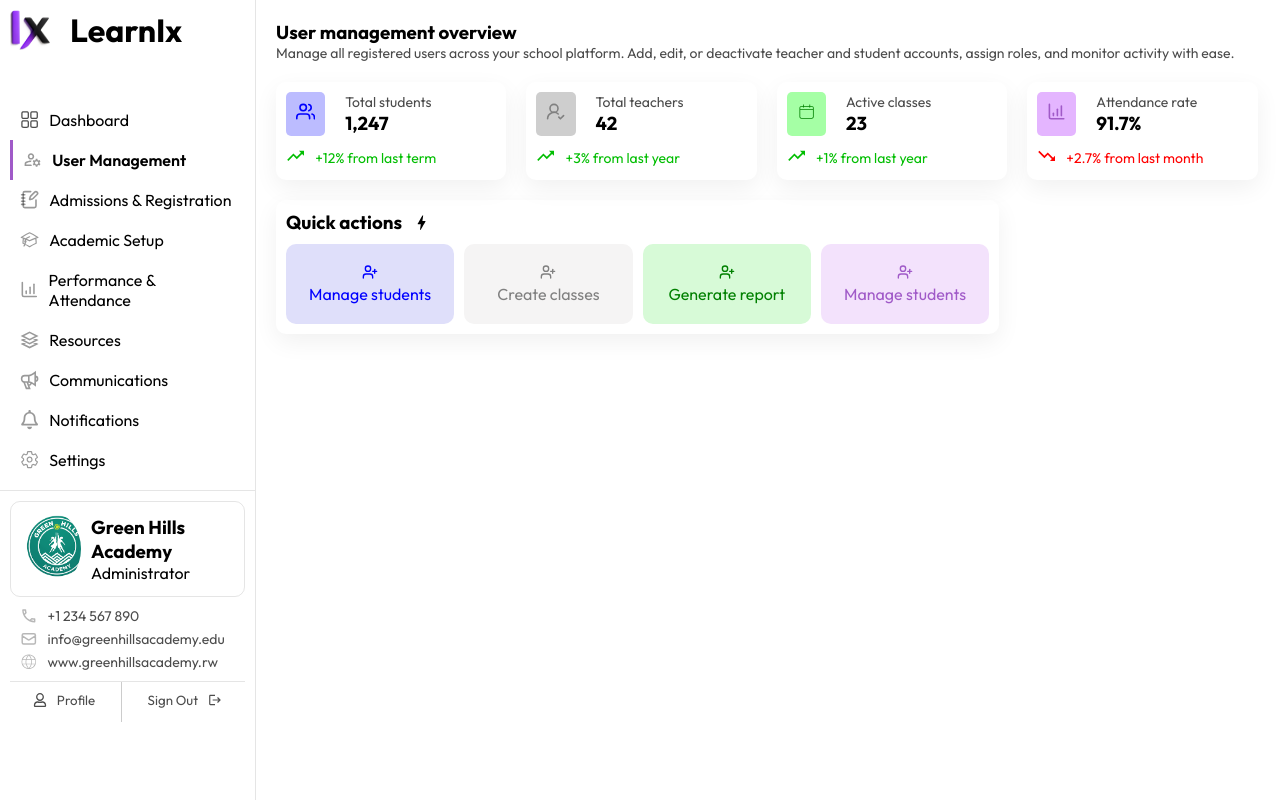
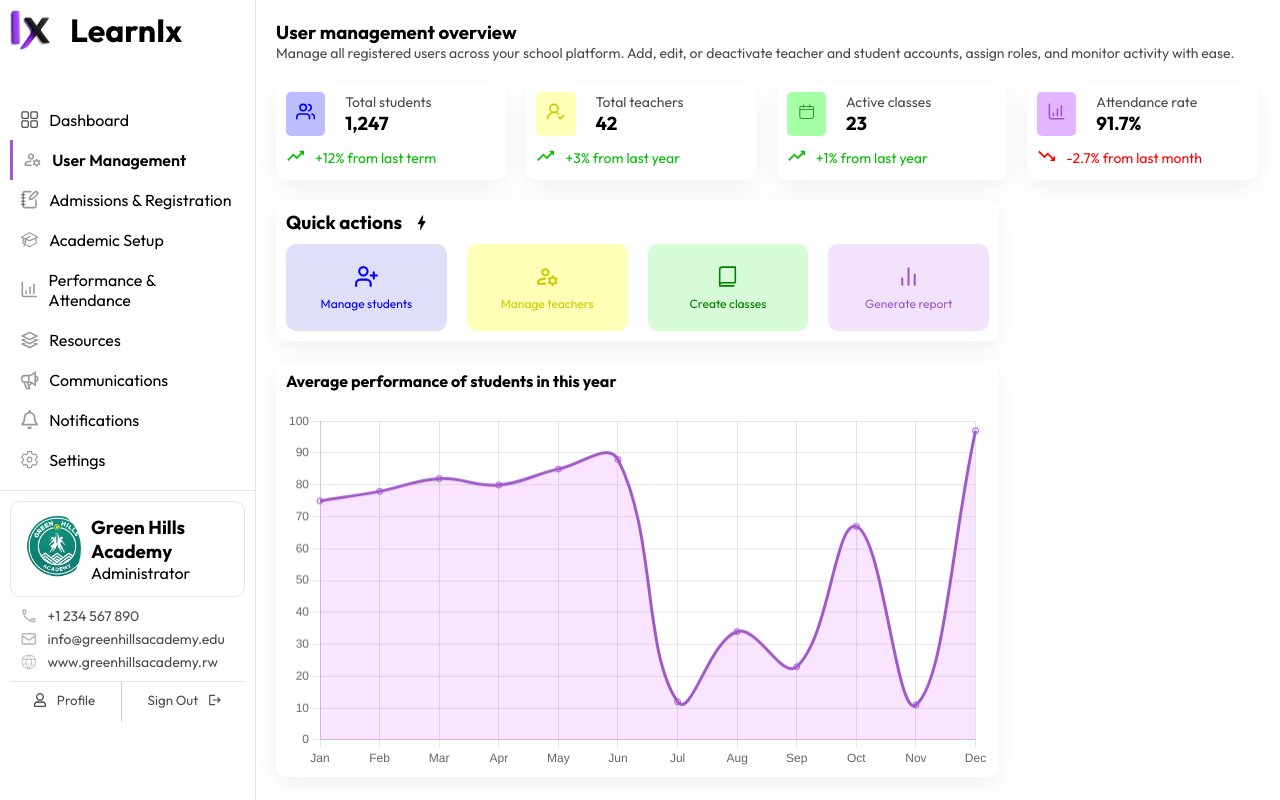
Before and after one commit to RWEMAISINGIZWENorbert/LearnIx, a React (Vite) app: page /admin/user_management in a window 1280 px wide. Shown: the top 800 px of the page. Built offline with nearby package versions, Linux system fonts and the light colour scheme; a web font is replaced by a local one.

Commit message:
Nineth commit

```diff
--- a/package.json
+++ b/package.json
@@ -13,6 +13,7 @@
     "@gsap/react": "^2.1.2",
     "@splinetool/react-spline": "^4.1.0",
     "@studio-freight/lenis": "^1.0.42",
+    "chart.js": "^4.5.1",
     "gsap": "^3.13.0",
     "motion": "^12.23.22",
     "react": "^19.1.1",
--- a/src/components/dashboard_page/dashboard.css
+++ b/src/components/dashboard_page/dashboard.css
@@ -22,18 +22,18 @@
     gap: 20px;
 }
 .dash .box .mid_upper .divisions .div2  .icon{
-    background: #e8c1ff;
-    color: #a474c0;
+   background: rgb(255, 255, 183);
+    color: rgb(202, 202, 0);
 
 }
 .dash .box .mid_upper .divisions .div3 .icon{
-    background: #d5bcff;
-    color: #7c3aed;
+    background: rgb(165, 255, 165);
+    color: green;
 
 }
 .dash .box .mid_upper .divisions .div1 .icon{
-    background: #a0f1ff;
-    color: #06b6d4;
+     background: rgb(188, 188, 255);
+    color: blue;
 }
 .dash .box .mid_upper .divisions .all .icon{
     font-size: 1.5rem;
--- a/src/components/dashboard_page/dashboard.jsx
+++ b/src/components/dashboard_page/dashboard.jsx
@@ -1,14 +1,15 @@
 import React from 'react';
 import './dashboard.css';
-import { LeftSideBar } from '../leftSideBar/LeftSideBar';
 import { GiTeacher } from 'react-icons/gi';
-import { PiStudentBold } from "react-icons/pi";
+import { PiStudent  } from "react-icons/pi";
 import { SlPeople } from "react-icons/sl";
 import { IoMdArrowDropright } from "react-icons/io";
 import { RiUserForbidLine } from "react-icons/ri";
 import { GrAnnounce } from 'react-icons/gr';
 import { IoChatbubblesOutline } from "react-icons/io5";
 import { FaRegBell } from 'react-icons/fa';
+import { CiCalendar } from "react-icons/ci";
+
 
 export const Dashboard = () => {
   return (
@@ -36,7 +37,7 @@ export const Dashboard = () => {
                   <p>Students</p>
                 </div>
                 <div className="rigth">
-                  <div className="icon"><PiStudentBold/></div>
+                  <div className="icon"><PiStudent /></div>
                 </div>
               </div>
 
@@ -58,7 +59,7 @@ export const Dashboard = () => {
                   <p>Active classes</p>
                 </div>
                 <div className="rigth">
-                  <div className="icon"><GiTeacher/></div>
+                  <div className="icon"><CiCalendar/></div>
                 </div>
               </div>
             </div>
@@ -230,7 +231,7 @@ export const Dashboard = () => {
               </div>
 
               <div className="it students">
-                <div className="icon"><PiStudentBold/></div>
+                <div className="icon"><PiStudent/></div>
                 <div className="des">Students</div>
               </div>
 
--- a/src/components/user_management/user_management.css
+++ b/src/components/user_management/user_management.css
@@ -8,6 +8,10 @@
     display: flex;
     transform: translateX(20vw);
     padding: 20px;
+    height: 100vh;
+}
+.user_management .box{
+    height: 100%;
 }
 .user_management .box .upper .up p{
     font-size: 14px;
@@ -41,8 +45,8 @@
     color: green;
 }
 .user_management .box .mini_up .divs.div2 .up .left .icon{
-    background: rgb(206, 206, 206);
-    color: gray;
+    background: rgb(255, 255, 183);
+    color: rgb(202, 202, 0);
 }
 .user_management .box .mini_up .divs.div1 .up .left .icon{
     background: rgb(188, 188, 255);
@@ -76,13 +80,18 @@
 .user_management .box .mini_up .divs .down .icon{
     font-size: 1.2rem;
 }
+.user_management .box .middle .buttons,
+.user_management .box .middle .stats{
+    box-shadow: var(--shadow);
+    padding: 10px;
+    border-radius: 10px;
+    background: none;
+
+}
 .user_management .box .middle{
-    padding: 10px;
-    background: none;
-    box-shadow: var(--shadow);
     margin-top: 20px;
     width: 56.5vw;
-    border-radius: 10px;
+    height: 52vh;
 }
 .user_management .box .middle .up .icon{
     font-size: 1.2rem;
@@ -101,8 +110,8 @@
     color: green;
 }
 .user_management .box .middle .down .divs.div2{
-    background: rgb(245, 244, 244);
-    color: gray;
+   background: rgb(255, 255, 183);
+    color: rgb(202, 202, 0);
 }
 .user_management .box .middle .down .divs.div1{
     background: rgb(223, 223, 250);
@@ -111,7 +120,7 @@
 .user_management .box .middle .down{
     margin-top: 10px;
     display: flex;
-    gap: 10px;
+    gap: 20px;
 }
 .user_management .box .middle .down .divs:active{
     transform: scale(0.9);
@@ -128,3 +137,23 @@
     padding: 20px 10px;
 
 }
+.user_management .box .middle .down .divs .icon{
+    font-size: 25px;
+}
+.user_management .box .middle .down .divs .des{
+    font-size: 12px;
+}
+.user_management .box .stats {
+    width: 100%;
+    height: 100%;
+    background: none;
+    border-radius: 10px;
+    box-shadow: var(--shadow);
+    margin-top: 20px;
+
+}
+.user_management .box .stats .chart{
+    width: 100%;
+    height: 90%;
+    margin-top: 20px;
+}
--- a/src/components/user_management/user_management.jsx
+++ b/src/components/user_management/user_management.jsx
@@ -1,12 +1,57 @@
-import React from 'react'
+import React, { useRef, useEffect } from 'react'
 import './user_management.css'
 import { IoMdTrendingUp, IoMdTrendingDown } from "react-icons/io";
 import { FiUsers } from "react-icons/fi";
 import { LuUserRoundCheck,LuUserPlus, LuChartColumnIncreasing } from "react-icons/lu";
 import { CiCalendar } from "react-icons/ci";
-import { MdBolt } from "react-icons/md";
+import { MdBolt , MdOutlineManageAccounts } from "react-icons/md";
+import { PiBook } from "react-icons/pi";
+import { FiBarChart2 } from "react-icons/fi";
+import Chart from 'chart.js/auto';
+
+
 
 export const User_management = () => {
+    const performanceChart = useRef(null);
+
+    useEffect(() => {
+      const canvas = performanceChart.current;
+      if (!canvas) return;
+
+      const ctx = canvas.getContext('2d');
+      const chart = new Chart(ctx, {
+        type: 'line',
+        data: {
+          labels: ['Jan', 'Feb', 'Mar', 'Apr', 'May', 'Jun','Jul','Aug','Sep','Oct','Nov','Dec'],
+          datasets: [{
+            label: 'Average Score',
+            data: [75, 78, 82, 80, 85, 88,12,34,23,67,11,97],
+            borderColor: '#A05AC8',
+            backgroundColor: 'rgba(195, 0, 255, 0.1)',
+            tension: 0.4,
+            fill: true
+          }]
+        },
+        options: {
+          responsive: true,
+          maintainAspectRatio: false,
+          plugins: {
+            legend: { display: false }
+          },
+          scales: {
+            y: {
+              beginAtZero: false,
+              min: 0,
+              max: 100
+            }
+          }
+        }
+      });
+
+      return () => {
+        chart.destroy();
+      };
+    }, []);
   return (
     <div className='user_management'>
         <div className="box">
@@ -81,12 +126,13 @@ export const User_management = () => {
                     <div className="down decreasing">
                         <div className="icon"><IoMdTrendingDown/></div>
                         <div className="increasing">
-                            <p className='increase'>+2.7% from last month</p>
+                            <p className='increase'>-2.7% from last month</p>
                         </div>
                     </div>
                 </div>
             </div>
             <div className="middle">
+                <div className="buttons">
                     <div className="up"><h3>Quick actions</h3><MdBolt className='icon'/></div>
                     <div className="down">
                         <div className="divs div1">
@@ -94,18 +140,30 @@ export const User_management = () => {
                             <div className="des">Manage students</div>
                         </div>
                         <div className="divs div2">
-                        <div className="icon"><LuUserPlus/></div>
+                            <div className="icon"><MdOutlineManageAccounts /></div>
+                            <div className="des">Manage teachers</div>
+                        </div>
+                        <div className="divs div3">
+                            <div className="icon"><PiBook/></div>
                             <div className="des">Create classes</div>
                         </div>
-                    <div className="divs div3">
-                        <div className="icon"><LuUserPlus/></div>
+                        <div className="divs div4">
+                            <div className="icon"><FiBarChart2/></div>
                             <div className="des">Generate report</div>
                         </div>
-                    <div className="divs div4">
-                        <div className="icon"><LuUserPlus/></div>
-                        <div className="des">Manage students</div>
                     </div>
                 </div>
+                <div className="stats">
+                    <div className="des">
+                        <h4>Average performance of students in this year</h4>
+                    </div>
+                    <div className="chart">
+                        <canvas ref={performanceChart}></canvas>
+                    </div>
+                </div>
+            </div>
+            <div className="rightSider">
+
             </div>
         </div>
     </div>
```
Also changed, not shown: 1 other file (tests, documents, lock files or other folders). Lines whose indentation alone changed are shown as unchanged.
